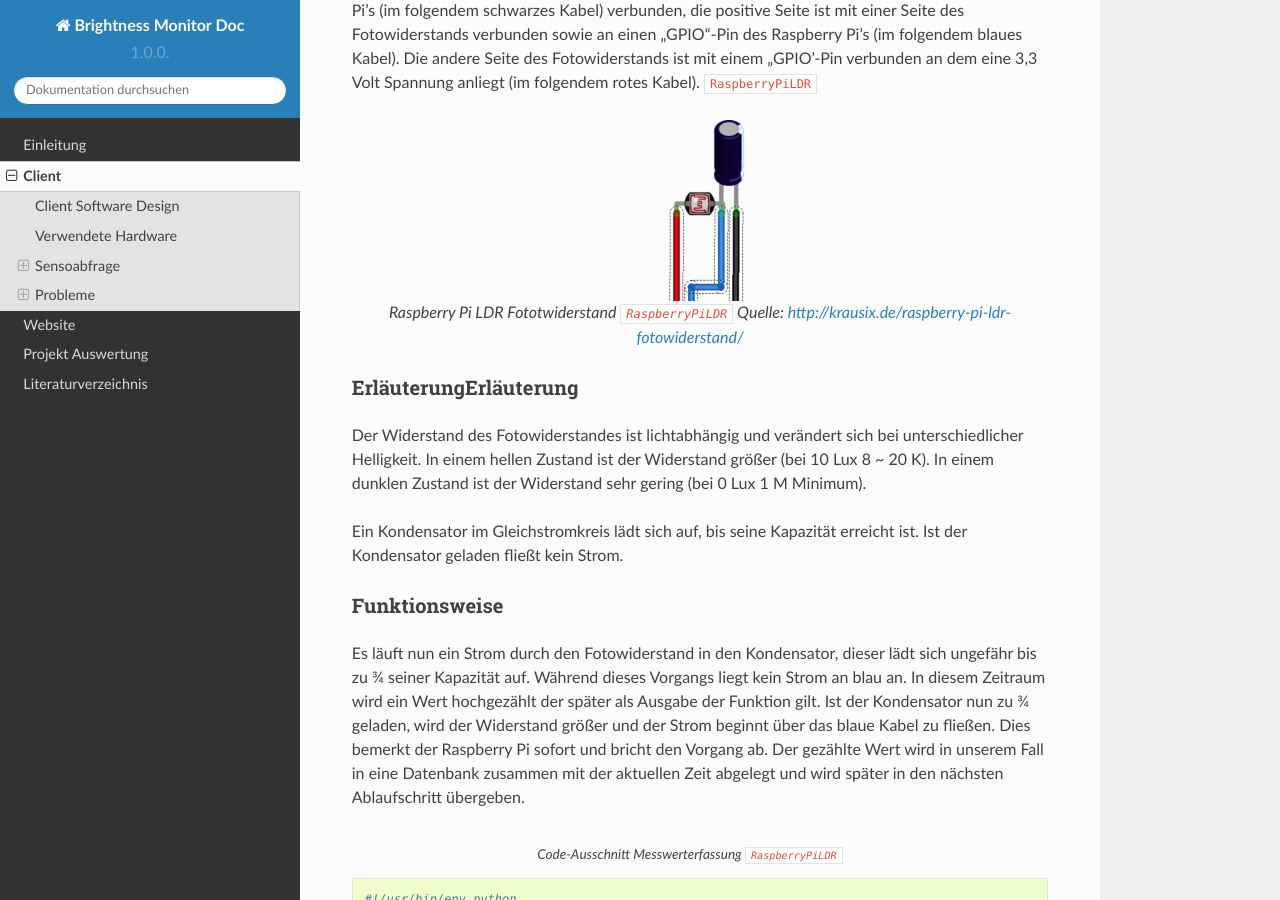
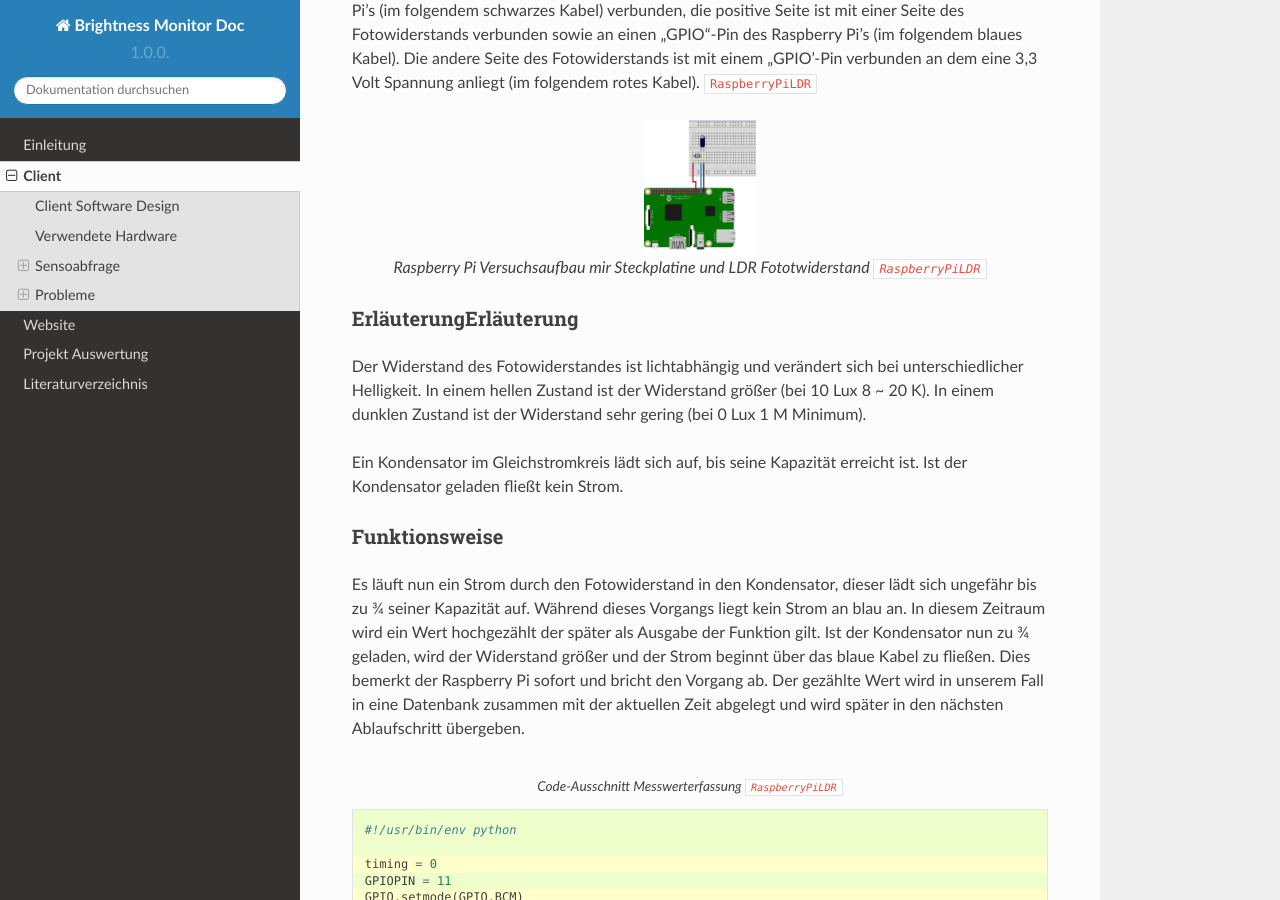
Before and after one commit to BrightnessMonitor/BrightnessMonitor.github.io, a Sphinx documentation site: the page built from docs/source/client.rst, in a window 1280 px wide and 900 px high, scrolled down 1220 px. Built offline with Sphinx 7.4.7 and the Read the Docs theme 2.0.0, drawn with Linux system fonts in a browser that asks for light colours; cross-references to code outside the pages are shown as plain code.

Commit message:
change client image && change powerpoint download link

```diff
--- a/client.html
+++ b/client.html
@@ -193,9 +193,8 @@ Fotowiderstands verbunden sowie an einen „GPIO“-Pin des Raspberry Pi’s (im
 des Fotowiderstands ist mit einem „GPIO’-Pin verbunden an dem eine 3,3 Volt Spannung anliegt (im folgendem rotes Kabel).
 <a class="reference internal" href="literaturverzeichnis.html#raspberrypildr" id="id2">[10]</a></p>
 <div class="figure align-center" id="id10">
-<a class="reference internal image-reference" href="_images/raspberry-pi-ldr-fotowiderstand.png"><img alt="Raspberry Pi LDR Fototwiderstand" src="_images/raspberry-pi-ldr-fotowiderstand.png" style="width: 132.0px; height: 181.0px;" /></a>
-<p class="caption"><span class="caption-text">Raspberry Pi LDR Fototwiderstand <a class="reference internal" href="literaturverzeichnis.html#raspberrypildr" id="id3">[10]</a>
-Quelle: <a class="reference external" href="http://krausix.de/raspberry-pi-ldr-fotowiderstand/">http://krausix.de/raspberry-pi-ldr-fotowiderstand/</a></span></p>
+<a class="reference internal image-reference" href="_images/Versuchsaufbau_Steckplatine.jpg"><img alt="Raspberry Pi Versuchsaufbau mir Steckplatine und LDR Fototwiderstand" src="_images/Versuchsaufbau_Steckplatine.jpg" style="width: 112.8px; height: 136.5px;" /></a>
+<p class="caption"><span class="caption-text">Raspberry Pi Versuchsaufbau mir Steckplatine und LDR Fototwiderstand <a class="reference internal" href="literaturverzeichnis.html#raspberrypildr" id="id3">[10]</a></span></p>
 </div>
 </div>
 <div class="section" id="erlauterungerlauterung">
--- a/docs/source/client.rst
+++ b/docs/source/client.rst
@@ -55,13 +55,12 @@ Fotowiderstands verbunden sowie an einen „GPIO“-Pin des Raspberry Pi’s (im
 des Fotowiderstands ist mit einem „GPIO’-Pin verbunden an dem eine 3,3 Volt Spannung anliegt (im folgendem rotes Kabel).
 :cite:`RaspberryPiLDR`
 
-.. figure:: _static/img/raspberry-pi-ldr-fotowiderstand.png
-    :alt: Raspberry Pi LDR Fototwiderstand
+.. figure:: _static/img/Versuchsaufbau_Steckplatine.jpg
+    :alt: Raspberry Pi Versuchsaufbau mir Steckplatine und LDR Fototwiderstand
     :align: center
-    :scale: 100%
+    :scale: 10%
 
-    Raspberry Pi LDR Fototwiderstand :cite:`RaspberryPiLDR`
-    Quelle: http://krausix.de/raspberry-pi-ldr-fotowiderstand/
+    Raspberry Pi Versuchsaufbau mir Steckplatine und LDR Fototwiderstand :cite:`RaspberryPiLDR`
 
 ErläuterungErläuterung
 ^^^^^^^^^^^^^^^^^^^^^^
--- a/docs/source/einleitung.rst
+++ b/docs/source/einleitung.rst
@@ -97,7 +97,9 @@ Die Präsentation wurde in PowerPoint erstellt und ist auf `github.com`_ gehosts
 
 .. _github.com: https://github.com/
 
-- Präsentation : :download:`Download Link<source/_static/presentation/Presentation1.pptx>`.
+- Präsentation : `Download Link`_
+
+.. _Download Link: https://github.com/BrightnessMonitor/BrightnessMonitor.github.io/blob/master/docs/source/_static/presentation/Presentation1.pptx?raw=true
 
 .. index:: PowerPoint
 .. index:: Präsentation
--- a/einleitung.html
+++ b/einleitung.html
@@ -210,7 +210,7 @@ ausgibt.</p>
 <span id="index-9"></span><h3>Präsentation<a class="headerlink" href="#prasentation" title="Link zu dieser Überschrift">¶</a></h3>
 <p>Die Präsentation wurde in PowerPoint erstellt und ist auf <a class="reference external" href="https://github.com/">github.com</a> gehostst.</p>
 <ul class="simple">
-<li>Präsentation : <code class="xref download docutils literal"><span class="pre">Download</span> <span class="pre">Link</span></code>.</li>
+<li>Präsentation : <a class="reference external" href="https://github.com/BrightnessMonitor/BrightnessMonitor.github.io/blob/master/docs/source/_static/presentation/Presentation1.pptx?raw=true">Download Link</a></li>
 </ul>
 <span class="target" id="index-10"></span><span class="target" id="index-11"></span></div>
 </div>
```
Also changed, not shown: _images/Versuchsaufbau_Steckplatine.jpg (added), _static/img/Versuchsaufbau_Steckplatine.jpg (added), docs/source/_static/img/Versuchsaufbau_Steckplatine.jpg (added), docs/source/_static/img/raspberry-pi-ldr-fotowiderstand.png (deleted), searchindex.js, 2 other files.
